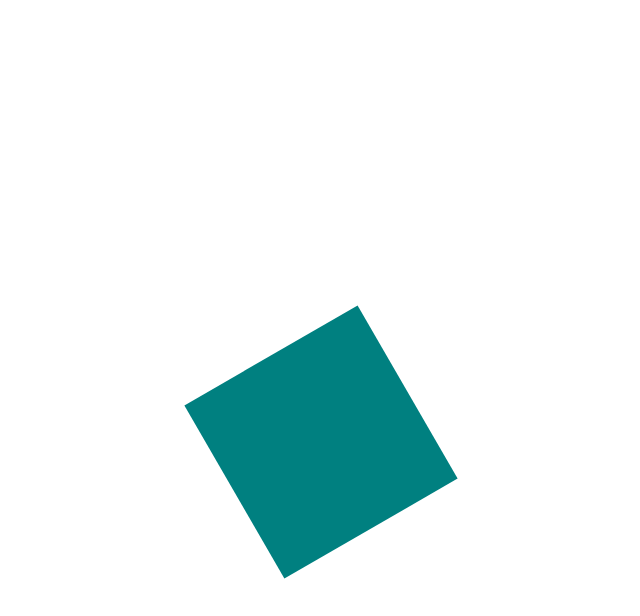
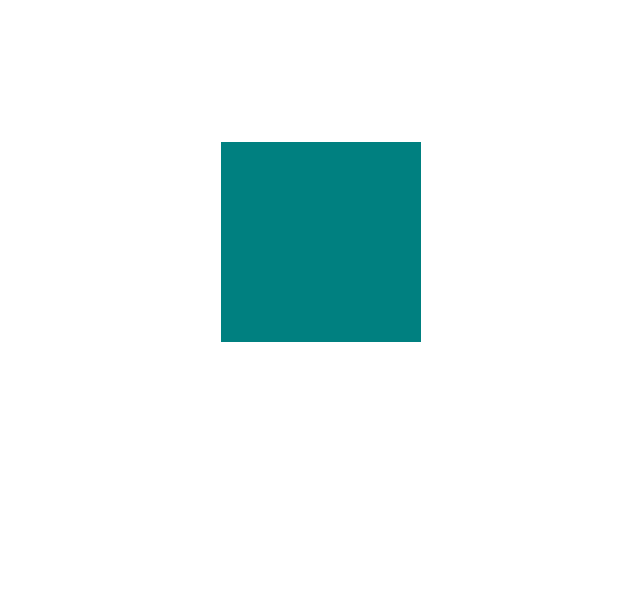
Before and after one commit to G1DY/FramerMotion, a React (Vite) app: page / in a window 1280 px wide. Shown: the top 616 px of the page, without its empty margins (519-1159 px from the left). Built offline with nearby package versions, Linux system fonts and the light colour scheme.

Commit message:
understanding how to transition an element using delay, duration and ease properties

```diff
--- a/src/App.tsx
+++ b/src/App.tsx
@@ -4,7 +4,10 @@ const App = () => {
   return (
     <motion.div
       className="box"
-      animate={{ rotate: 60, scale: 2, x: 200, y: 200 }}
+      initial={{ x: 0 }}
+      animate={{ x: 200, scale: 2 }}
+      // transition={{ duration: 5 }}
+      transition={{ duration: 5, delay: 2, ease: "linear" }}
     ></motion.div>
   );
 };
```
Also changed, not shown: 1 other file (tests, documents, lock files or other folders).
